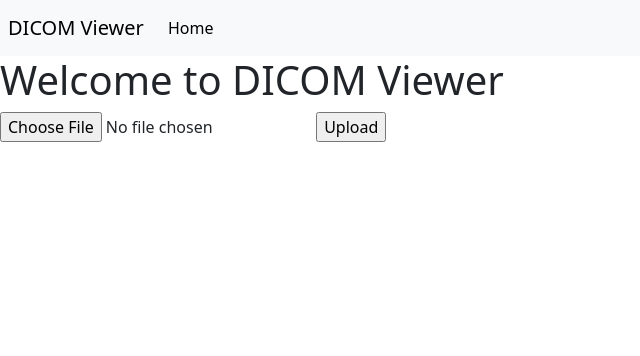
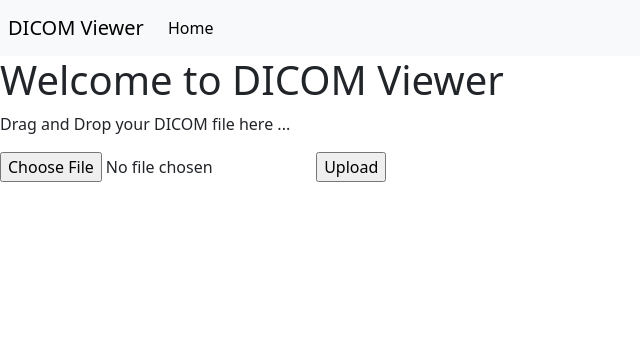
Before and after one commit to melissa-martell/dicom-visualizer, a Flask app: page / in a window 1280 px wide. Shown: the top 356 px of the page, without its empty margins (0-640 px from the left). Run offline with Flask 3, Linux system fonts and the light colour scheme.

Commit message:
Add main block with drag and input

```diff
--- a/templates/index.html
+++ b/templates/index.html
@@ -16,14 +16,22 @@
 
 {% block main %}
 
+    <main class="main_container">
+        <div class="main_content_container">
             <h1>Welcome to DICOM Viewer</h1>
 
+            <div
+                id="drop_zone"
+                ondrop="dropHandler(event);"
+                ondragover="dragOverHandler(event);">
+                <p>Drag and Drop your DICOM file here ...</p>
                 <form method="POST" action="/" enctype="multipart/form-data">
                     <input id="dicom_file" type="file" name="dicom_file" accept=".dcm">
                     <input id="submit_btn" type="submit" value="Upload">
                 </form>
-
                 <p id="error"></p>
+            </div>
+        </div>
 
         <div id="loading_overlay" class="loading_hidding">
             <div class="loader_container">
@@ -32,6 +40,7 @@
                 <span class="loading_status">This can take a few seconds</span>
             </div>
         </div>
+    </main>
 {% endblock %}
 
 {% block script %}
```
Lines whose indentation alone changed are shown as unchanged.
